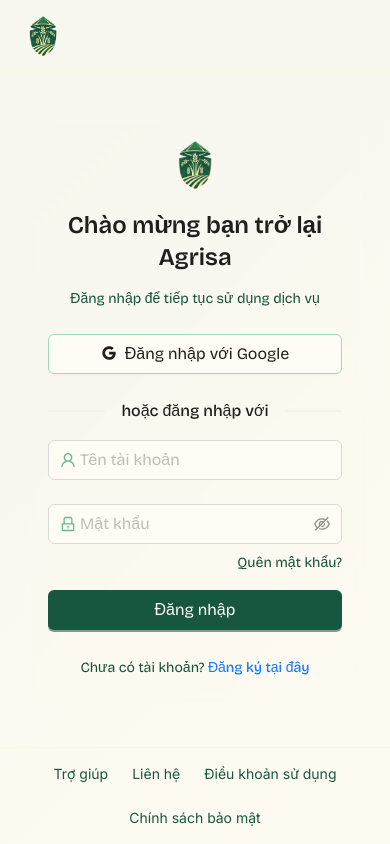
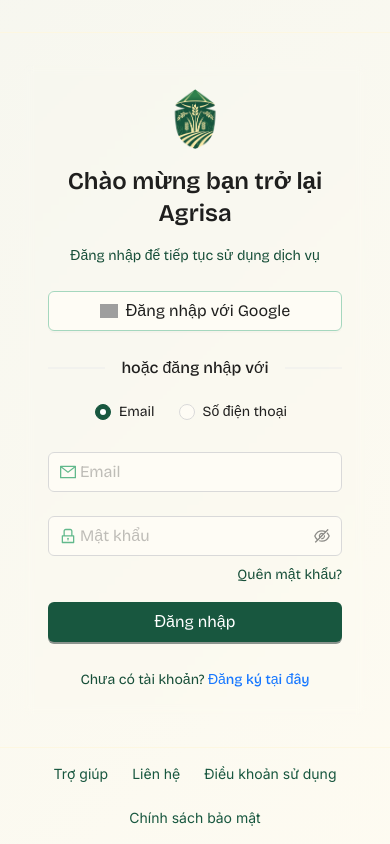
Before and after one commit to ThinhPhoenix/agrisa_insurance_portal, a Next.js app: page /signin in a window 390 px wide. Built offline with nearby package versions, Linux system fonts and the light colour scheme; grey boxes are pictures that could not be loaded.

Commit message:
feat(auth): enhance signin page with email/phone toggle and improved styling

```diff
--- a/src/app/(auth)/profile/page.jsx
+++ b/src/app/(auth)/profile/page.jsx
@@ -1,6 +1,7 @@
 "use client";
 import Assets from '@/assets';
 import CustomHeader from '@/components/custom-header';
+import '@/styles/profile.css';
 import {
     Button,
     Card,
@@ -30,9 +31,8 @@
 } from 'lucide-react';
 import { usePathname, useRouter } from 'next/navigation';
 import { useState } from 'react';
+import CustomerViewModal from '../../../components/layout/profile/CustomerViewModal';
 import mockData from './mockdata.json';
-import CustomerViewModal from './partials/CustomerViewModal';
-import './style/profile.css';
 
 const { Title, Text, Paragraph } = Typography;
 const { TabPane } = Tabs;
@@ -114,7 +114,7 @@
                     },
                 ]}
             />
-            <div className="max-w-7xl mx-auto pt-24">
+            <div className="max-w-8xl mx-auto p-4">
                 {/* Main Content */}
                 <Row gutter={24}>
                     {/* Left Column */}
--- a/src/app/(auth)/signin/page.jsx
+++ b/src/app/(auth)/signin/page.jsx
@@ -1,12 +1,23 @@
 "use client";
 import Assets from "@/assets";
-import { GoogleOutlined, LockOutlined, UserOutlined } from "@ant-design/icons";
-import { Button, Divider, Form, Input, Typography } from "antd";
-import "./signin.css";
+import "@/styles/signin.css";
+import { GoogleOutlined, LockOutlined, MailOutlined, PhoneOutlined } from "@ant-design/icons";
+import { Button, Divider, Form, Input, Radio, Typography } from "antd";
+import { useEffect, useState } from "react";
 
 const { Title, Text } = Typography;
 
 const SigninPage = () => {
+    const [loginType, setLoginType] = useState('email');
+    const [googleIconLoaded, setGoogleIconLoaded] = useState(false);
+
+    // Try to load Google icon on component mount
+    useEffect(() => {
+        const img = new Image();
+        img.onload = () => setGoogleIconLoaded(true);
+        img.src = "https://www.svgrepo.com/show/303108/google-icon-logo.svg";
+    }, []);
+
     const onFinish = (values) => {
         console.log('Received values of form: ', values);
     };
@@ -20,35 +31,13 @@
                     alt="Agriculture Background"
                     className="w-full h-full object-cover"
                 />
-                {/* <div className="absolute inset-0 bg-gradient-to-b from-primary-900/70 to-primary-500/70 flex flex-col justify-center items-center p-12">
-                    <div className="bg-white bg-opacity-95 p-8 rounded-lg shadow-lg max-w-md transform transition-all duration-500 hover:scale-105">
-                        <img
-                            src={Assets.Agrisa.src}
-                            alt="Agrisa Logo"
-                            className="h-14 mb-6 mx-auto"
-                        />
-                        <h2 className="text-primary-500 text-2xl font-bold mb-4 text-center">
-                            Nền tảng bảo hiểm nông nghiệp hàng đầu
-                        </h2>
-                        <p className="text-primary-700 mb-6 text-center">
-                            Bảo vệ hoạt động canh tác nông nghiệp của bạn với giải pháp bảo hiểm toàn diện từ Agrisa
-                        </p>
-                    </div>
-                </div> */}
             </div>
 
             {/* Right side - Form */}
             <div className="flex-1 lg:w-3/5 flex flex-col">
                 {/* Header */}
                 <header className="w-full py-4 px-6 border-b border-secondary-200">
-                    <div className="flex justify-between items-center max-w-6xl mx-auto">
-                        <div className="flex items-center">
-                            <img
-                                src={Assets.Agrisa.src}
-                                alt="Agrisa Logo"
-                                className="h-10 w-auto"
-                            />
-                        </div>
+                    <div className="flex justify-end items-center max-w-6xl mx-auto">
                         <nav className="hidden md:flex items-center space-x-8">
                             <a
                                 href="/"
@@ -78,13 +67,13 @@
                 <div className="flex-1 flex items-center justify-center p-6">
                     <div className="w-full max-w-md p-6 backdrop-blur-sm rounded-lg">
                         {/* Title */}
-                        <div className="text-center mb-6">
+                        <div className="flex flex-col items-center justify-center mb-6 space-y-4 signin-title-section">
                             <img
                                 src={Assets.Agrisa.src}
                                 alt="Agrisa Logo"
-                                className="h-12 w-auto mx-auto mb-4 mobile-logo hidden md:hidden lg:hidden sm:block xs:block"
+                                className="h-20 w-auto"
                             />
-                            <Title level={3} className="text-primary-900 mb-2">
+                            <Title level={3} className="text-primary-900">
                                 Chào mừng bạn trở lại Agrisa
                             </Title>
                             <Text className="text-primary-600">
@@ -96,9 +85,29 @@
                         <div className="mb-6">
                             <Button
                                 type="default"
-                                icon={<GoogleOutlined />}
+                                icon={
+                                    googleIconLoaded ? (
+                                        <img
+                                            src="https://www.svgrepo.com/show/303108/google-icon-logo.svg"
+                                            alt="Google"
+                                            className="google-logo-icon"
+                                            onLoad={() => setGoogleIconLoaded(true)}
+                                            onError={() => setGoogleIconLoaded(false)}
+                                        />
+                                    ) : (
+                                        <GoogleOutlined className="google-icon" />
+                                    )
+                                }
                                 size="large"
-                                className="w-full flex items-center justify-center gap-2 border border-primary-300 rounded-md hover:bg-primary-500 hover:text-secondary-100 transition-colors"
+                                className="w-full flex items-center justify-center gap-2 border border-primary-300 rounded-md transition-colors google-login-btn"
+                                onClick={() => {
+                                    if (!googleIconLoaded) {
+                                        // Try to load the image when button is clicked
+                                        const img = new Image();
+                                        img.onload = () => setGoogleIconLoaded(true);
+                                        img.src = "https://www.svgrepo.com/show/303108/google-icon-logo.svg";
+                                    }
+                                }}
                             >
                                 Đăng nhập với Google
                             </Button>
@@ -116,16 +125,43 @@
                             requiredMark={false}
                             id="signin-form"
                         >
+                            {/* Login Type Selection */}
+                            <Form.Item className="text-center">
+                                <Radio.Group
+                                    value={loginType}
+                                    onChange={(e) => setLoginType(e.target.value)}
+                                    className="justify-center"
+                                >
+                                    <Radio value="email" className="mr-4">Email</Radio>
+                                    <Radio value="phone">Số điện thoại</Radio>
+                                </Radio.Group>
+                            </Form.Item>
+
                             <Form.Item
-                                name="username"
-                                rules={[{ required: true, message: "Vui lòng nhập tên tài khoản!" }]}
+                                name="identifier"
+                                rules={[
+                                    {
+                                        required: true,
+                                        message: loginType === 'email' ? "Vui lòng nhập email!" : "Vui lòng nhập số điện thoại!"
+                                    },
+                                    loginType === 'email'
+                                        ? { type: 'email', message: 'Email không hợp lệ!' }
+                                        : {
+                                            pattern: /^(\+84|0)[3-9]\d{8}$/,
+                                            message: 'Số điện thoại không hợp lệ! (VD: 0987654321 hoặc +84987654321)'
+                                        }
+                                ]}
                             >
                                 <Input
-                                    prefix={<UserOutlined className="text-primary-400" />}
-                                    placeholder="Tên tài khoản"
+                                    prefix={
+                                        loginType === 'email'
+                                            ? <MailOutlined className="text-primary-400" />
+                                            : <PhoneOutlined className="text-primary-400" />
+                                    }
+                                    placeholder={loginType === 'email' ? "Email" : "Số điện thoại"}
                                     size="large"
                                     className="rounded-md"
-                                    autoComplete="username"
+                                    autoComplete={loginType === 'email' ? "email" : "tel"}
                                 />
                             </Form.Item>
 
--- a/src/app/(auth)/signin/signin.css
+++ /dev/null
@@ -1,96 +0,0 @@
-/* T để CSS đây cho dễ nhớ, Nhân Thịnh thấy ko ổn hú t nhé :)) */
-
-/* Custom button hover effect */
-.btn-signin {
-  position: relative;
-  overflow: hidden;
-}
-
-.btn-signin:after {
-  content: "";
-  position: absolute;
-  top: 0;
-  left: -100%;
-  width: 100%;
-  height: 100%;
-  background: linear-gradient(
-    90deg,
-    transparent,
-    rgba(255, 255, 255, 0.2),
-    transparent
-  );
-  transition: 0.5s;
-}
-
-.btn-signin:hover:after {
-  left: 100%;
-}
-
-/* Input focus styles */
-.ant-input-affix-wrapper:focus,
-.ant-input-affix-wrapper-focused,
-.ant-input:focus,
-.ant-input-focused {
-  box-shadow: 0 0 0 2px rgba(24, 87, 63, 0.2) !important;
-}
-
-/* Animation for form elements */
-@keyframes fadeIn {
-  from {
-    opacity: 0;
-    transform: translateY(10px);
-  }
-  to {
-    opacity: 1;
-    transform: translateY(0);
-  }
-}
-
-.animated-form-item {
-  animation: fadeIn 0.5s ease forwards;
-}
-
-.animated-form-item:nth-child(1) {
-  animation-delay: 0.1s;
-}
-.animated-form-item:nth-child(2) {
-  animation-delay: 0.2s;
-}
-.animated-form-item:nth-child(3) {
-  animation-delay: 0.3s;
-}
-
-/* Background pattern for the form container */
-.signin-container {
-  background-color: var(--color-secondary-100);
-  background-image: radial-gradient(
-    var(--color-primary-100) 0.5px,
-    transparent 0.5px
-  );
-  background-size: 15px 15px;
-}
-
-/* Responsive adjustments */
-@media (max-width: 640px) {
-  /* No more card styles needed */
-}
-
-/* Mobile optimizations */
-@media (max-width: 768px) {
-  .signin-container {
-    background: var(--color-secondary-100);
-    background-image: linear-gradient(
-        135deg,
-        rgba(24, 87, 63, 0.03) 0%,
-        rgba(247, 232, 171, 0.05) 100%
-      ),
-      radial-gradient(var(--color-primary-100) 0.5px, transparent 0.5px);
-    background-size: 100%, 12px 12px;
-  }
-
-  .mobile-logo {
-    display: block;
-    margin: 0 auto 20px;
-    max-width: 80px;
-  }
-}
--- a/src/app/(auth)/profile/partials/CustomerViewModal.jsx
+++ b/src/components/layout/profile/CustomerViewModal.jsx
@@ -23,7 +23,7 @@
     Target,
     Users
 } from 'lucide-react';
-import '../style/profile.css';
+import '../../../styles/profile.css';
 
 const { Title, Text, Paragraph } = Typography;
 
--- /dev/null
+++ b/src/styles/signin.css
@@ -0,0 +1,200 @@
+/* T để CSS đây cho dễ nhớ, Nhân Thịnh thấy ko ổn hú t nhé :)) */
+
+/* Custom button hover effect */
+.btn-signin {
+  position: relative;
+  overflow: hidden;
+}
+
+.btn-signin:after {
+  content: "";
+  position: absolute;
+  top: 0;
+  left: -100%;
+  width: 100%;
+  height: 100%;
+  background: linear-gradient(
+    90deg,
+    transparent,
+    rgba(255, 255, 255, 0.2),
+    transparent
+  );
+  transition: 0.5s;
+}
+
+.btn-signin:hover:after {
+  left: 100%;
+}
+
+/* Input focus styles */
+.ant-input-affix-wrapper:focus,
+.ant-input-affix-wrapper-focused,
+.ant-input:focus,
+.ant-input-focused {
+  box-shadow: 0 0 0 2px rgba(24, 87, 63, 0.2) !important;
+}
+
+/* Animation for form elements */
+@keyframes fadeIn {
+  from {
+    opacity: 0;
+    transform: translateY(10px);
+  }
+  to {
+    opacity: 1;
+    transform: translateY(0);
+  }
+}
+
+.animated-form-item {
+  animation: fadeIn 0.5s ease forwards;
+}
+
+.animated-form-item:nth-child(1) {
+  animation-delay: 0.1s;
+}
+.animated-form-item:nth-child(2) {
+  animation-delay: 0.2s;
+}
+.animated-form-item:nth-child(3) {
+  animation-delay: 0.3s;
+}
+
+/* Background pattern for the form container */
+.signin-container {
+  background-color: var(--color-secondary-100);
+  background-image: radial-gradient(
+    var(--color-primary-100) 0.5px,
+    transparent 0.5px
+  );
+  background-size: 15px 15px;
+}
+
+/* Responsive adjustments */
+@media (max-width: 640px) {
+  /* No more card styles needed */
+}
+
+/* Mobile optimizations */
+@media (max-width: 768px) {
+  .signin-container {
+    background: var(--color-secondary-100);
+    background-image: linear-gradient(
+        135deg,
+        rgba(24, 87, 63, 0.03) 0%,
+        rgba(247, 232, 171, 0.05) 100%
+      ),
+      radial-gradient(var(--color-primary-100) 0.5px, transparent 0.5px);
+    background-size: 100%, 12px 12px;
+  }
+
+  .mobile-logo {
+    display: block;
+    margin: 0 auto 20px;
+    max-width: 80px;
+  }
+}
+
+/* Custom radio inputs like toggle switches */
+.radio-inputs {
+  position: relative;
+  display: flex;
+  flex-wrap: wrap;
+  border-radius: 0.5rem;
+  background-color: #eee;
+  box-sizing: border-box;
+  box-shadow: 0 0 0px 1px rgba(0, 0, 0, 0.06);
+  padding: 0.25rem;
+  width: 100%;
+  max-width: 300px;
+  font-size: 14px;
+  margin: 0 auto; /* Center the radio inputs */
+}
+
+.radio-inputs .radio {
+  flex: 1 1 auto;
+  text-align: center;
+}
+
+.radio-inputs .radio input {
+  display: none;
+}
+
+.radio-inputs .radio .name {
+  display: flex;
+  cursor: pointer;
+  align-items: center;
+  justify-content: center;
+  border-radius: 0.5rem;
+  border: none;
+  padding: 0.5rem 0;
+  color: rgba(51, 65, 85, 1);
+  transition: all 0.15s ease-in-out;
+  font-weight: 500;
+}
+
+.radio-inputs .radio input:checked + .name {
+  background-color: #fff;
+  font-weight: 600;
+  box-shadow: 0 1px 3px rgba(0, 0, 0, 0.1);
+}
+
+/* Mobile responsive styles for title section */
+@media (max-width: 768px) {
+  /* Ensure title section stays centered on mobile */
+  .signin-title-section {
+    text-align: center;
+    width: 100%;
+  }
+
+  /* Reduce title font size on mobile */
+  .signin-title-section .ant-typography h3 {
+    font-size: 20px !important;
+    line-height: 1.4 !important;
+  }
+
+  /* Adjust spacing on mobile */
+  .signin-title-section .ant-typography p {
+    font-size: 14px;
+    line-height: 1.5;
+  }
+
+  /* Reduce logo size on mobile */
+  .signin-title-section img {
+    height: 60px !important;
+    width: auto;
+  }
+}
+
+/* Google Login Button Styles - Using official Google logo with Ant Design fallback */
+.google-login-btn {
+  position: relative;
+}
+
+.google-login-btn:hover {
+  background-color: var(--color-primary-500) !important;
+  color: var(--color-secondary-200) !important;
+  border-color: var(--color-primary-700) !important;
+}
+
+.google-login-btn .google-logo-icon {
+  width: 18px;
+  height: 18px;
+  object-fit: contain;
+  flex-shrink: 0;
+}
+
+.google-login-btn .google-icon {
+  color: #4285f4 !important;
+  font-size: 18px;
+  flex-shrink: 0;
+}
+
+/* Ensure Google logo maintains original colors */
+.google-login-btn .google-logo-icon,
+.google-login-btn:hover .google-logo-icon,
+.google-login-btn .google-icon,
+.google-login-btn:hover .google-icon {
+  filter: none !important;
+  opacity: 1 !important;
+}
```
Also changed, not shown: src/assets/google-logo.svg (added), src/styles/profile.css (renamed from src/app/(auth)/profile/style/profile.css).
